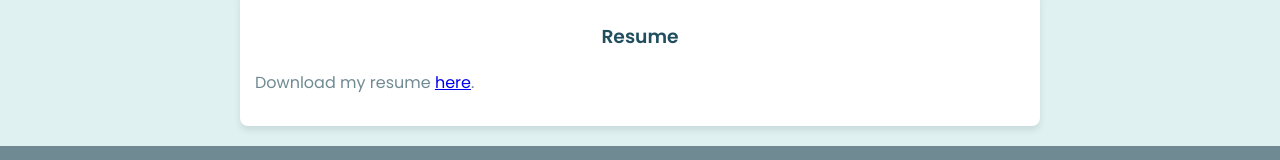
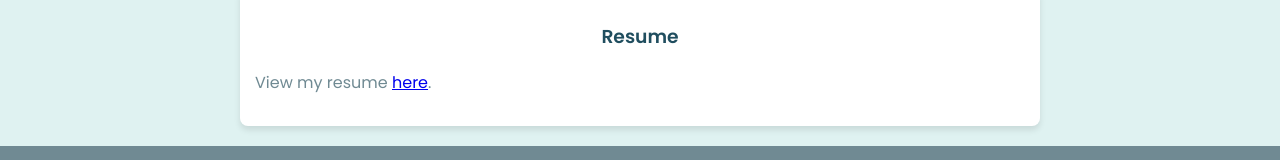
Before and after one commit to Ngozi-opara/Hannah-s-Portfolio, a plain HTML site: page index.html in a window 1280 px wide. Both pictures are taken after a click on the button "View Resume". Shown: the part 518-678 px from the top of the page. Drawn offline with nearby package versions, Linux system fonts and the light colour scheme.

Commit message:
Removed download button on resume section

```diff
--- a/index.html
+++ b/index.html
@@ -140,7 +140,7 @@
 
     <div class="resume" data-aos="fade-up">
       <h3>Resume</h3>
-      <p>Download my resume <a href="Ngozi_Opara_Executive_Assistant_CV.pdf" download>here</a>.</p>
+      <p>View my resume <a href="Ngozi_Opara_Executive_Assistant_CV.pdf">here</a>.</p>
     </div>
   </div>
 
```
